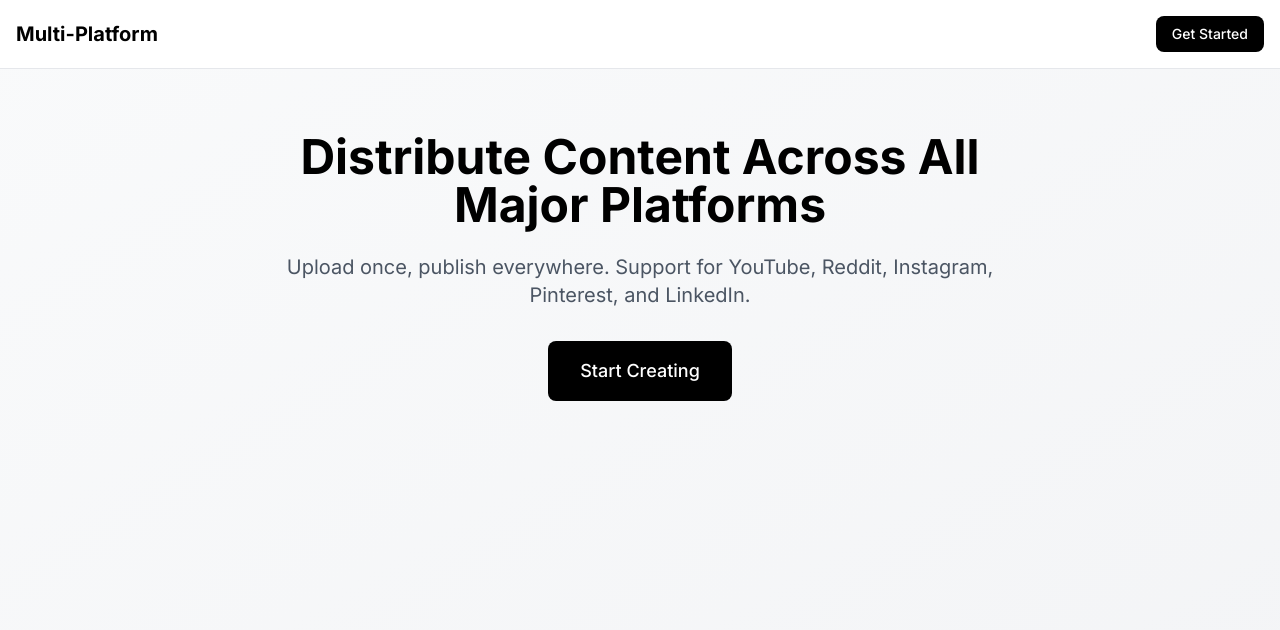
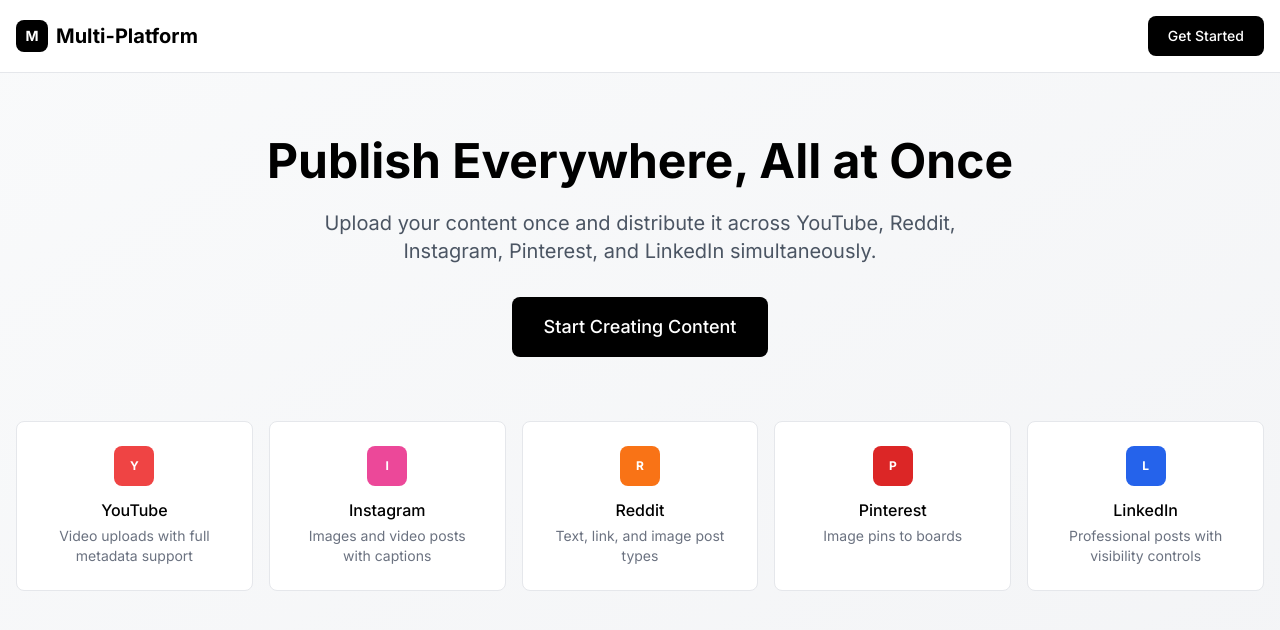
Before and after one commit to haiderali077/mutli-platform, a Next.js app in the folder frontend/: page / in a window 1280 px wide. Shown: the top 630 px of the page. Built offline with nearby package versions, Linux system fonts and the light colour scheme.

Commit message:
redesign landing page with platform cards

```diff
--- a/frontend/app/page.tsx
+++ b/frontend/app/page.tsx
@@ -1,28 +1,51 @@
 import Link from "next/link"
+
+const features = [
+  { title: "YouTube", desc: "Video uploads with full metadata support", color: "bg-red-500" },
+  { title: "Instagram", desc: "Images and video posts with captions", color: "bg-pink-500" },
+  { title: "Reddit", desc: "Text, link, and image post types", color: "bg-orange-500" },
+  { title: "Pinterest", desc: "Image pins to boards", color: "bg-red-600" },
+  { title: "LinkedIn", desc: "Professional posts with visibility controls", color: "bg-blue-600" },
+]
 
 export default function Home() {
   return (
     <div className="min-h-screen bg-gradient-to-br from-gray-50 to-gray-100">
-      <header className="border-b bg-white">
+      <header className="border-b bg-white/95 backdrop-blur">
         <div className="container mx-auto px-4 py-4 flex items-center justify-between">
-          <span className="text-xl font-bold">Multi-Platform</span>
-          <Link href="/compose" className="bg-black text-white px-4 py-2 rounded-lg text-sm font-medium hover:bg-gray-800 transition-colors">
+          <div className="flex items-center gap-2">
+            <div className="w-8 h-8 bg-black rounded-lg flex items-center justify-center">
+              <span className="text-white font-bold text-sm">M</span>
+            </div>
+            <span className="text-xl font-bold">Multi-Platform</span>
+          </div>
+          <Link href="/compose" className="bg-black text-white px-5 py-2.5 rounded-lg text-sm font-medium hover:bg-gray-800 transition-colors">
             Get Started
           </Link>
         </div>
       </header>
 
       <main className="container mx-auto px-4 py-16">
-        <div className="text-center max-w-3xl mx-auto">
-          <h1 className="text-5xl font-bold mb-6">
-            Distribute Content Across All Major Platforms
-          </h1>
-          <p className="text-xl text-gray-600 mb-8">
-            Upload once, publish everywhere. Support for YouTube, Reddit, Instagram, Pinterest, and LinkedIn.
+        <div className="text-center max-w-3xl mx-auto mb-16">
+          <h1 className="text-5xl font-bold mb-6">Publish Everywhere, All at Once</h1>
+          <p className="text-xl text-gray-600 mb-8 max-w-2xl mx-auto">
+            Upload your content once and distribute it across YouTube, Reddit, Instagram, Pinterest, and LinkedIn simultaneously.
           </p>
           <Link href="/compose" className="bg-black text-white px-8 py-4 rounded-lg text-lg font-medium hover:bg-gray-800 transition-colors inline-block">
-            Start Creating
+            Start Creating Content
           </Link>
+        </div>
+
+        <div className="grid grid-cols-1 md:grid-cols-2 lg:grid-cols-5 gap-4 mb-16">
+          {features.map((f) => (
+            <div key={f.title} className="bg-white rounded-lg border p-6 text-center hover:shadow-md transition-shadow">
+              <div className={`w-10 h-10 ${f.color} rounded-lg flex items-center justify-center mx-auto mb-3`}>
+                <span className="text-white font-bold text-xs">{f.title[0]}</span>
+              </div>
+              <h3 className="font-medium mb-1">{f.title}</h3>
+              <p className="text-sm text-gray-500">{f.desc}</p>
+            </div>
+          ))}
         </div>
       </main>
     </div>
```
